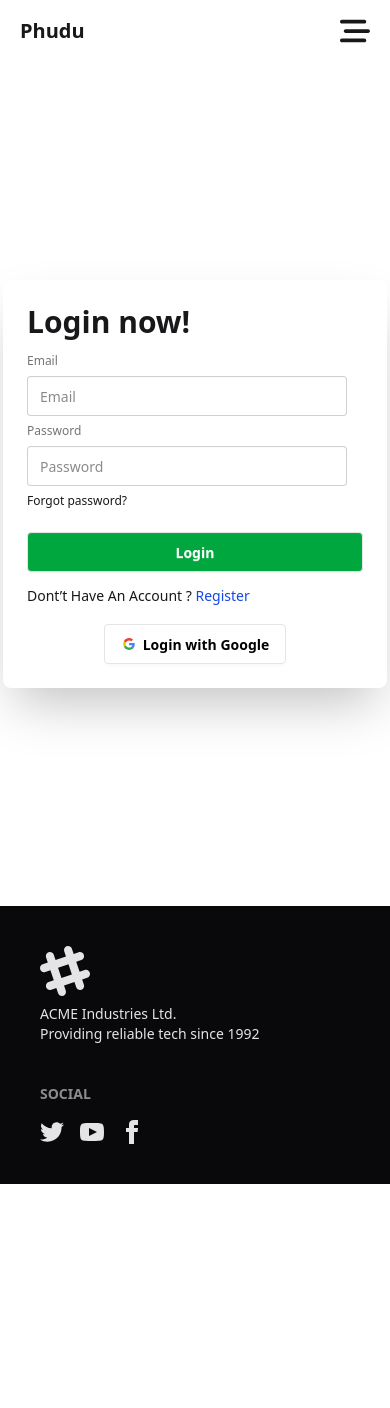
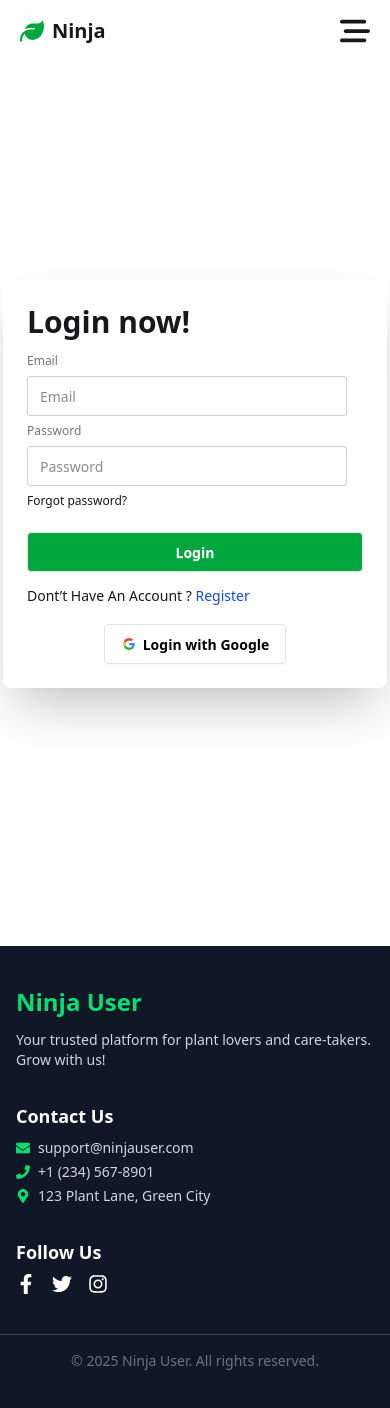
Before and after one commit to mdsaifulsaif/Plant-Care-Tracker-Client-10, a React (Vite) app: page /login in a window 390 px wide. Shown: the top 1408 px of the page. Before the commit the page ends 1184 px from the top, so only its background shows below. Built offline with nearby package versions, Linux system fonts and the light colour scheme.

Commit message:
create and my plants comopnent and call api show user plants

```diff
--- a/src/Components/AddPlant.jsx
+++ b/src/Components/AddPlant.jsx
@@ -31,7 +31,7 @@ const AddPlant = () => {
   return (
     <form
       onSubmit={handlePlant}
-      className="grid grid-cols-1 md:grid-cols-2 gap-4 p-6 bg-white rounded-2xl shadow-md"
+      className="w-11/12 mx-auto bg-white grid grid-cols-1 md:grid-cols-2 gap-4 p-6  rounded-2xl shadow-md"
     >
       <h2 className="text-2xl font-bold col-span-full flex items-center gap-2 text-green-700 mb-4">
         <FaPlusCircle className="text-green-600" />
--- a/src/Components/Footer.jsx
+++ b/src/Components/Footer.jsx
@@ -1,66 +1,66 @@
 import React from "react";
+import {
+  FaFacebookF,
+  FaTwitter,
+  FaInstagram,
+  FaEnvelope,
+  FaPhone,
+  FaMapMarkerAlt,
+} from "react-icons/fa";
 
-function Footer() {
+const Footer = () => {
   return (
-    <footer className="footer sm:footer-horizontal bg-neutral text-neutral-content p-10">
-      <aside>
-        <svg
-          width="50"
-          height="50"
-          viewBox="0 0 24 24"
-          xmlns="http://www.w3.org/2000/svg"
-          fillRule="evenodd"
-          clipRule="evenodd"
-          className="fill-current"
-        >
-          <path d="M22.672 15.226l-2.432.811.841 2.515c.33 1.019-.209 2.127-1.23 2.456-1.15.325-2.148-.321-2.463-1.226l-.84-2.518-5.013 1.677.84 2.517c.391 1.203-.434 2.542-1.831 2.542-.88 0-1.601-.564-1.86-1.314l-.842-2.516-2.431.809c-1.135.328-2.145-.317-2.463-1.229-.329-1.018.211-2.127 1.231-2.456l2.432-.809-1.621-4.823-2.432.808c-1.355.384-2.558-.59-2.558-1.839 0-.817.509-1.582 1.327-1.846l2.433-.809-.842-2.515c-.33-1.02.211-2.129 1.232-2.458 1.02-.329 2.13.209 2.461 1.229l.842 2.515 5.011-1.677-.839-2.517c-.403-1.238.484-2.553 1.843-2.553.819 0 1.585.509 1.85 1.326l.841 2.517 2.431-.81c1.02-.33 2.131.211 2.461 1.229.332 1.018-.21 2.126-1.23 2.456l-2.433.809 1.622 4.823 2.433-.809c1.242-.401 2.557.484 2.557 1.838 0 .819-.51 1.583-1.328 1.847m-8.992-6.428l-5.01 1.675 1.619 4.828 5.011-1.674-1.62-4.829z"></path>
-        </svg>
-        <p>
-          ACME Industries Ltd.
-          <br />
-          Providing reliable tech since 1992
-        </p>
-      </aside>
-      <nav>
-        <h6 className="footer-title">Social</h6>
-        <div className="grid grid-flow-col gap-4">
-          <a>
-            <svg
-              xmlns="http://www.w3.org/2000/svg"
-              width="24"
-              height="24"
-              viewBox="0 0 24 24"
-              className="fill-current"
-            >
-              <path d="M24 4.557c-.883.392-1.832.656-2.828.775 1.017-.609 1.798-1.574 2.165-2.724-.951.564-2.005.974-3.127 1.195-.897-.957-2.178-1.555-3.594-1.555-3.179 0-5.515 2.966-4.797 6.045-4.091-.205-7.719-2.165-10.148-5.144-1.29 2.213-.669 5.108 1.523 6.574-.806-.026-1.566-.247-2.229-.616-.054 2.281 1.581 4.415 3.949 4.89-.693.188-1.452.232-2.224.084.626 1.956 2.444 3.379 4.6 3.419-2.07 1.623-4.678 2.348-7.29 2.04 2.179 1.397 4.768 2.212 7.548 2.212 9.142 0 14.307-7.721 13.995-14.646.962-.695 1.797-1.562 2.457-2.549z"></path>
-            </svg>
-          </a>
-          <a>
-            <svg
-              xmlns="http://www.w3.org/2000/svg"
-              width="24"
-              height="24"
-              viewBox="0 0 24 24"
-              className="fill-current"
-            >
-              <path d="M19.615 3.184c-3.604-.246-11.631-.245-15.23 0-3.897.266-4.356 2.62-4.385 8.816.029 6.185.484 8.549 4.385 8.816 3.6.245 11.626.246 15.23 0 3.897-.266 4.356-2.62 4.385-8.816-.029-6.185-.484-8.549-4.385-8.816zm-10.615 12.816v-8l8 3.993-8 4.007z"></path>
-            </svg>
-          </a>
-          <a>
-            <svg
-              xmlns="http://www.w3.org/2000/svg"
-              width="24"
-              height="24"
-              viewBox="0 0 24 24"
-              className="fill-current"
-            >
-              <path d="M9 8h-3v4h3v12h5v-12h3.642l.358-4h-4v-1.667c0-.955.192-1.333 1.115-1.333h2.885v-5h-3.808c-3.596 0-5.192 1.583-5.192 4.615v3.385z"></path>
-            </svg>
-          </a>
+    <footer className="bg-gray-900 text-white py-10 mt-10">
+      <div className="max-w-6xl mx-auto px-4 grid gap-8 md:grid-cols-3 text-sm">
+        {/* Website Info */}
+        <div>
+          <h2 className="text-2xl font-bold text-green-400 mb-3">Ninja User</h2>
+          <p className="text-gray-300">
+            Your trusted platform for plant lovers and care-takers. Grow with
+            us!
+          </p>
         </div>
-      </nav>
+
+        {/* Contact Info */}
+        <div>
+          <h3 className="text-lg font-semibold mb-2">Contact Us</h3>
+          <div className="flex items-center gap-2 text-gray-300 mb-1">
+            <FaEnvelope className="text-green-400" />
+            <span>support@ninjauser.com</span>
+          </div>
+          <div className="flex items-center gap-2 text-gray-300 mb-1">
+            <FaPhone className="text-green-400" />
+            <span>+1 (234) 567-8901</span>
+          </div>
+          <div className="flex items-center gap-2 text-gray-300">
+            <FaMapMarkerAlt className="text-green-400" />
+            <span>123 Plant Lane, Green City</span>
+          </div>
+        </div>
+
+        {/* Social Media Links */}
+        <div>
+          <h3 className="text-lg font-semibold mb-2">Follow Us</h3>
+          <div className="flex gap-4 mt-2">
+            <a href="#" className="hover:text-green-400 transition">
+              <FaFacebookF size={20} />
+            </a>
+            <a href="#" className="hover:text-green-400 transition">
+              <FaTwitter size={20} />
+            </a>
+            <a href="#" className="hover:text-green-400 transition">
+              <FaInstagram size={20} />
+            </a>
+          </div>
+        </div>
+      </div>
+
+      {/* Bottom Bar */}
+      <div className="text-center text-gray-500 text-sm mt-10 border-t border-gray-700 pt-4">
+        © {new Date().getFullYear()} Ninja User. All rights reserved.
+      </div>
     </footer>
   );
-}
+};
 
 export default Footer;
--- a/src/Components/Navber.jsx
+++ b/src/Components/Navber.jsx
@@ -1,11 +1,12 @@
 import React, { useState } from "react";
 // import logo from "../../assets/logo.png";
 import { NavLink } from "react-router"; // Fixed import
-import { FaBarsStaggered } from "react-icons/fa6";
+import { FaBarsStaggered, FaLeaf } from "react-icons/fa6";
 import { IoCloseSharp } from "react-icons/io5";
 // import "./header.css";
 
 function Navber() {
+  const email = "hello@gmail.com";
   const [menuOpen, setMenuOpen] = useState(false);
 
   const handleMenu = () => {
@@ -15,27 +16,27 @@ function Navber() {
   const navItems = (
     <>
       <li>
-        <NavLink to="/" className="hover:text-blue-600">
+        <NavLink to="/" className="hover:text-green-600">
           Home
         </NavLink>
       </li>
       <li>
-        <NavLink to="/all-plants" className="hover:text-blue-600">
+        <NavLink to="/all-plants" className="hover:text-green-600">
           All Plants
         </NavLink>
       </li>
       <li>
-        <NavLink to="/add-plant" className="hover:text-blue-600">
+        <NavLink to="/add-plant" className="hover:text-green-600">
           Add Plant
         </NavLink>
       </li>
       <li>
-        <NavLink to="/my-plant" className="hover:text-blue-600">
+        <NavLink to={`/my-plants/${email}`} className="hover:text-green-600">
           My Plants
         </NavLink>
       </li>
       <li>
-        <NavLink to="/login" className="hover:text-blue-600">
+        <NavLink to="/login" className="hover:text-green-600">
           Login
         </NavLink>
       </li>
@@ -48,7 +49,8 @@ function Navber() {
         {/* Left: Logo */}
         <div className="flex items-center gap-2">
           {/* <img className="w-[35px]" src="" alt="Phudu Logo" /> */}
-          <h3 className="font-bold text-xl">Phudu</h3>
+          <FaLeaf className="text-green-600 text-2xl" />
+          <h3 className="font-bold text-xl">Ninja</h3>
         </div>
 
         {/* Middle: Nav Links (desktop) */}
--- a/src/Pages/AllPlants.jsx
+++ b/src/Pages/AllPlants.jsx
@@ -7,7 +7,7 @@ function AllPlants() {
   const navigate = useNavigate();
 
   return (
-    <section className="p-4 sm:p-6 bg-green-50 rounded-2xl shadow-md">
+    <section className="p-4 w-11/12 mx-auto sm:p-6 bg-green-50 rounded-2xl shadow-md">
       <div className="flex flex-col sm:flex-row items-start sm:items-center gap-2 mb-6">
         <FaLeaf className="text-green-600 text-2xl" />
         <h2 className="text-2xl font-bold text-green-800">All Plants</h2>
--- a/src/Pages/Home.jsx
+++ b/src/Pages/Home.jsx
@@ -1,10 +1,24 @@
-import React from "react";
+import React, { useEffect, useState } from "react";
 import { useKeenSlider } from "keen-slider/react";
 import "keen-slider/keen-slider.min.css";
 import Slider from "../Components/Slider";
 import NewPlants from "../Components/NewPlants";
+import { useLoaderData } from "react-router";
 
 function Home() {
+  // const data = useLoaderData();
+  const [latestplant, setLatestPlant] = useState([]);
+
+  useEffect(() => {
+    fetch("http://localhost:3000/plants")
+      .then((res) => res.json())
+      .then((data) => {
+        const letest = data.slice(-2).reverse();
+        setLatestPlant(letest);
+        console.log(latestplant);
+      });
+  }, []);
+
   // const [sliderRef] = useKeenSlider({
   //   loop: true,
   //   mode: "free-snap",
@@ -15,7 +29,7 @@ function Home() {
   //   },
   // });
   return (
-    <div className="">
+    <div className="w-11/12 mx-auto">
       {/* <Slider></Slider> */}
       <NewPlants></NewPlants>
     </div>
--- /dev/null
+++ b/src/Pages/MyPlant.jsx
@@ -0,0 +1,127 @@
+import React, { useEffect, useState } from "react";
+import {
+  FaLeaf,
+  FaListAlt,
+  FaAlignLeft,
+  FaTint,
+  FaCalendarAlt,
+  FaHeartbeat,
+  FaUser,
+  FaEdit,
+  FaTrash,
+} from "react-icons/fa";
+import { useLoaderData } from "react-router";
+
+const MyPlant = () => {
+  const plants = useLoaderData();
+  // const [plants, setPlants] = useState([]);
+
+  const handleDelete = async (id) => {
+    // if (confirm('Are you sure you want to delete this plant?')) {
+    //   try {
+    //     await fetch(`/api/plants/${id}`, { method: 'DELETE' });
+    //     setPlants(plants.filter(plant => plant._id !== id));
+    //   } catch (error) {
+    //     console.error('Delete failed:', error);
+    //   }
+    // }
+  };
+
+  const handleUpdate = (plant) => {
+    alert(`Update feature for ${plant.plantName} goes here.`);
+  };
+
+  return (
+    <div className="p-4  w-11/12  mx-auto bg-green-50 rounded-lg shadow-md">
+      <div className="flex items-center gap-2 mb-6">
+        <FaLeaf className="text-green-600 text-2xl" />
+        <h2 className="text-2xl font-bold text-green-800">My Plants</h2>
+      </div>
+
+      <div className="space-y-6">
+        {plants.map((plant) => (
+          <div
+            key={plant._id}
+            className=" bg-white w-10/12 mx-auto rounded-2xl shadow-md overflow-hidden flex flex-col md:flex-row"
+          >
+            {/* Right Content */}
+            <div className="md:w-2/3 w-full p-6 space-y-3">
+              <div className="flex items-center gap-3 text-xl font-semibold">
+                <FaLeaf className="text-green-600" />
+                {plant.plantName}
+              </div>
+
+              <div className="flex items-center gap-3 text-gray-700">
+                <FaListAlt />
+                <span className="font-medium">Category:</span>{" "}
+                {plant.category || "N/A"}
+              </div>
+
+              <div className="flex items-center gap-3 text-gray-700">
+                <FaAlignLeft />
+                <span className="font-medium">Description:</span>{" "}
+                {plant.description}
+              </div>
+
+              <div className="flex items-center gap-3 text-gray-700">
+                <FaTint />
+                <span className="font-medium">Watering:</span>{" "}
+                {plant.wateringFrequency}
+              </div>
+
+              <div className="flex items-center gap-3 text-gray-700">
+                <FaCalendarAlt />
+                <span className="font-medium">Last Watered:</span>{" "}
+                {plant.lastWateredDate}
+              </div>
+
+              <div className="flex items-center gap-3 text-gray-700">
+                <FaCalendarAlt />
+                <span className="font-medium">Next Watering:</span>{" "}
+                {plant.nextWateringDate}
+              </div>
+
+              <div className="flex items-center gap-3 text-gray-700">
+                <FaHeartbeat />
+                <span className="font-medium">Health:</span>{" "}
+                {plant.healthStatus}
+              </div>
+
+              <div className="flex items-center gap-3 text-gray-700">
+                <FaUser />
+                <span className="font-medium">User:</span> {plant.userName} (
+                {plant.userEmail})
+              </div>
+
+              <div className="flex gap-4 mt-4">
+                <button
+                  onClick={() => handleUpdate(plant)}
+                  className="flex items-center gap-2 px-4 py-2 bg-blue-600 text-white rounded-lg hover:bg-blue-700 transition"
+                >
+                  <FaEdit /> Update
+                </button>
+                <button
+                  onClick={() => handleDelete(plant._id)}
+                  className="flex items-center gap-2 px-4 py-2 bg-red-600 text-white rounded-lg hover:bg-red-700 transition"
+                >
+                  <FaTrash /> Delete
+                </button>
+              </div>
+            </div>
+
+            {/* Left Image */}
+            <div className="md:w-1/3 w-full h-60 md:h-auto">
+              <img
+                src={plant.image}
+                alt={plant.plantName}
+                className="w-full h-full object-cover"
+              />
+            </div>
+          </div>
+        ))}
+      </div>
+    </div>
+  );
+};
+
+export default MyPlant;
--- a/src/Pages/PlantDetails.jsx
+++ b/src/Pages/PlantDetails.jsx
@@ -29,7 +29,7 @@ function PlantDetails() {
 
   return (
     // <div className="h-[80vh]  flex items-center justify-center">
-    <div className="max-w-4xl mb-10 mt-5 mx-auto p-6 bg-white rounded-2xl shadow-lg mt-8">
+    <div className="max-w-4xl mb-10  mx-auto p-6 bg-white rounded-2xl shadow-lg mt-8">
       <div className="flex flex-col md:flex-row gap-6">
         <img
           src={image}
--- a/src/Route.jsx
+++ b/src/Route.jsx
@@ -6,6 +6,7 @@ import Register from "./Pages/Register";
 import AddPlant from "./Components/AddPlant";
 import AllPlants from "./Pages/AllPlants";
 import PlantDetails from "./Pages/PlantDetails";
+import MyPlant from "./Pages/MyPlant";
 
 export const router = createBrowserRouter([
   {
@@ -15,6 +16,7 @@ export const router = createBrowserRouter([
       {
         index: true,
         path: "/",
+        loader: () => fetch("http://localhost:3000/plants"),
         Component: Home,
       },
 
@@ -35,6 +37,12 @@ export const router = createBrowserRouter([
         Component: PlantDetails,
       },
       {
+        path: "/my-plants/:email",
+        loader: ({ params }) =>
+          fetch(`http://localhost:3000/my-plants?email=${params.email}`),
+        Component: MyPlant,
+      },
+      {
         path: "/login",
         Component: Login,
       },
--- a/src/mainlayout/Mainlayout.jsx
+++ b/src/mainlayout/Mainlayout.jsx
@@ -5,7 +5,7 @@ import Footer from "../Components/Footer";
 
 function Mainlayout() {
   return (
-    <div>
+    <div className="">
       <Navber></Navber>
       <Outlet></Outlet>
       <Footer></Footer>
```
Also changed, not shown: src/Components/Slider.jsx (+48 -9 lines).
